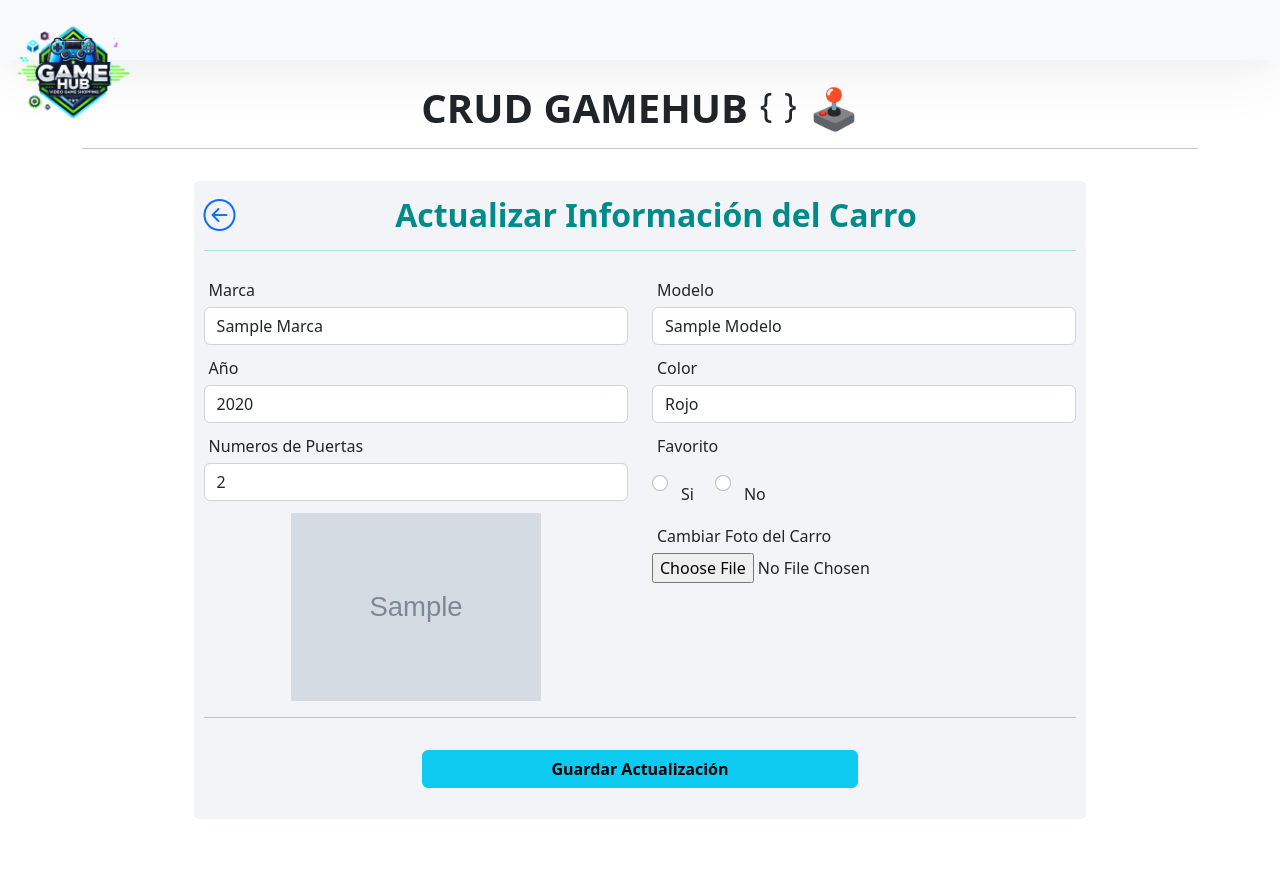
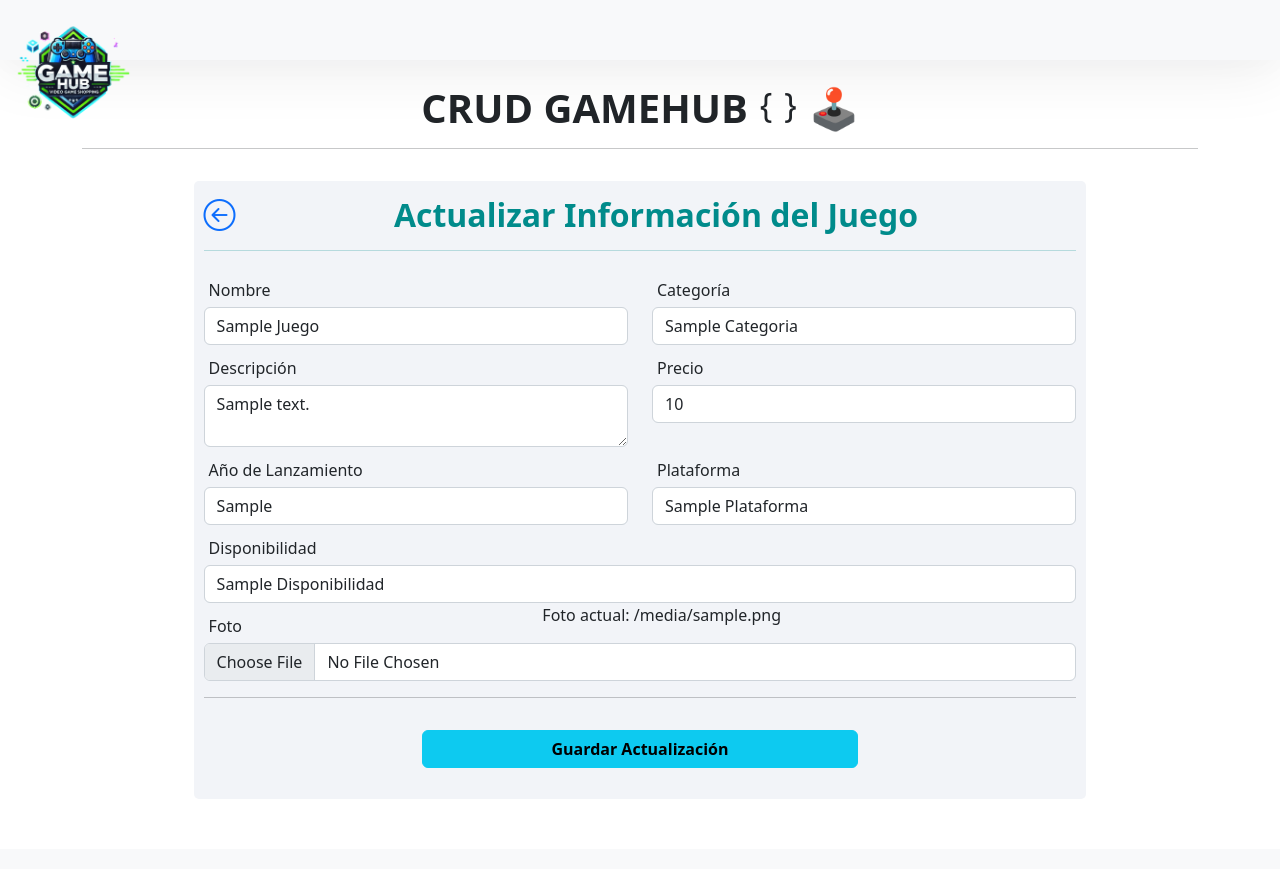
Before and after one commit to KevinKener/Proyecto-FinalProg-II--Juan---Lucas---Kevin---Franco---Santiago-, a Flask app: template app/templates/public/acciones/update.html in a window 1280 px wide. After the commit the page ends 768 px from the top, so only its background shows below. Run offline with Flask 3, Linux system fonts and the light colour scheme; the template is opened without the code that fills it: most values are stand-ins (such as "Sample title", 1, 10 or a date in 2020); grey boxes marked "Sample" are stand-in pictures; some libraries are stand-ins or nearby versions.

Commit message:
Arreglos en la parte de CRUD

```diff
--- a/app/app.py
+++ b/app/app.py
@@ -3,10 +3,16 @@
 from config import init_app
 import os
 from flask_mysqldb import MySQL
+# Asegúrate de importar SQLAlchemy
 
 
 # Inicializa la app
 app = Flask(__name__)
+
+# Configura para que las plantillas se recarguen automáticamente
+app.config['TEMPLATES_AUTO_RELOAD'] = True
+
+
 
 app.config['MYSQL_HOST'] = 'localhost'
 app.config['MYSQL_USER'] = 'root'
@@ -35,24 +41,21 @@
     return '.' in filename and filename.rsplit('.', 1)[1].lower() in ALLOWED_EXTENSIONS
 
 def recibeFoto(file):
-    # Verifica si el archivo es válido y tiene una extensión permitida
-    if file and allowed_file(file.filename):
-        # Obtén el nombre seguro del archivo
+    if file and allowed_file(file.filename):  # Asegúrate de que el archivo sea válido
         filename = secure_filename(file.filename)
-
-        # Define la ruta donde se guardarán las fotos
         upload_folder = os.path.join(os.path.dirname(__file__), 'static', 'uploads')
 
-        # Verifica si el directorio existe, si no, lo crea
+        # Verificar si el directorio existe, si no, lo crea
         if not os.path.exists(upload_folder):
             os.makedirs(upload_folder)
 
-        # Guarda el archivo en el directorio 'uploads'
+        # Guardar la foto en el directorio 'uploads'
         file.save(os.path.join(upload_folder, filename))
 
-        # Retorna el nombre del archivo guardado
+        # Retorna el nombre del archivo
         return filename
-    return None  # Si el archivo no es válido o no existe
+    return None
+
 
 @app.route('/registrar-juego', methods=['GET', 'POST'])
 def addJuego():
@@ -139,6 +142,77 @@
 
     return resultadoeliminar  # Si se eliminó correctamente, devuelve 1, si no 0
 
+
+
+@app.route('/editar/<int:id>', methods=['GET', 'POST'])
+def editarJuego(id):
+    cur = mysql.connection.cursor()
+    cur.execute('SELECT * FROM juegos WHERE id = %s', (id,))
+    juego = cur.fetchone()
+
+    if not juego:
+        return "Juego no encontrado", 404
+
+    if request.method == 'POST':
+        nombre = request.form['nombre']
+        categoria = request.form['categoria']
+        descripcion = request.form['descripcion']
+        precio = request.form['precio']
+        anio_lanzamiento = request.form['anio_lanzamiento']
+        plataforma = request.form['plataforma']
+        disponibilidad = request.form['disponibilidad']
+
+        print(f"Datos recibidos: {nombre}, {categoria}, {descripcion}, {precio}, {anio_lanzamiento}, {plataforma}, {disponibilidad}")
+
+        if 'foto' in request.files:
+            foto = request.files['foto']
+            if foto.filename != '':
+                nuevoNombreFile = recibeFoto(foto)
+            else:
+                nuevoNombreFile = juego['foto']
+        else:
+            nuevoNombreFile = juego['foto']
+
+        result = actualizarJuego(id, nombre, categoria, descripcion, precio, anio_lanzamiento, plataforma, disponibilidad, nuevoNombreFile)
+
+        if result == 1:
+            return redirect(url_for('inicio'))
+        else:
+            return render_template('public/layout.html', msg='Error al actualizar el juego', tipo=1)
+
+    return render_template('public/acciones/update.html', juego=juego)
+
+
+def actualizarJuego(id, nombre, categoria, descripcion, precio, anio_lanzamiento, plataforma, disponibilidad, nuevoNombreFile):
+    cur = mysql.connection.cursor()
+    query = """
+    UPDATE juegos
+    SET nombre = %s, categoria = %s, descripcion = %s, precio = %s, anio_lanzamiento = %s, plataforma = %s, disponibilidad = %s, foto = %s
+    WHERE id = %s
+    """
+    values = (nombre, categoria, descripcion, precio, anio_lanzamiento, plataforma, disponibilidad, nuevoNombreFile, id)
+    print(f"Ejecutando query: {query} con valores {values}")  # Imprime la consulta para verificar
+    cur.execute(query, values)
+    mysql.connection.commit()
+
+    if cur.rowcount == 1:  # Si se actualizó una fila
+        return 1
+    else:
+        return 0
+
+
+
+@app.route('/ver_juego/<int:id>', methods=['GET'])
+def verJuego(id):
+    cur = mysql.connection.cursor()
+    cur.execute('SELECT * FROM juegos WHERE id = %s', (id,))
+    juego = cur.fetchone()
+
+    if not juego:
+        return "Juego no encontrado", 404
+    return render_template('public/acciones/view.html', juego=juego)
+
+
 @app.errorhandler(404)
 def notfound(error):
     return redirect(url_for('inicio'))
--- a/app/templates/public/acciones/update.html
+++ b/app/templates/public/acciones/update.html
@@ -1,111 +1,97 @@
 {% extends 'public/layout.html' %}
-{% block title %}Registrar Carro{% endblock %}
 
 {% block body %}
-
-
   <section>
     <h2>
       <a href="/" class="left" title="Volver"><i class="bi bi-arrow-left-circle"></i></a>
-        Actualizar Información del Carro
+      Actualizar Información del Juego
       <hr>
     </h2>
 
-    {% if (dataInfo) %}
-      <form action="{{ url_for('formActualizarCarro', idCarro = dataInfo.id ) }}" method="POST" class="mb-3" autocomplete="off" enctype="multipart/form-data">
-        <input type="text" class="form-control" name="id" value="{{ dataInfo.id }}" required hidden>
+    {% if juego %}
+    <form id="updateForm" action="{{ url_for('editarJuego', id=juego[0]) }}" method="POST" class="mb-3" autocomplete="off" enctype="multipart/form-data">
+        <input type="text" class="form-control" name="id" value="{{ juego.id }}" required hidden>
 
         <div class="row">
           <div class="col">
-                <label for="marca">Marca</label>
-                <input type="text" name="marca" value="{{ dataInfo.marca }}" class="form-control">
+            <label for="nombre">Nombre</label>
+            <input type="text" name="nombre" value="{{ juego.nombre }}" class="form-control" required>
           </div>
           <div class="col">
-                <label for="modelo">Modelo</label>
-                <input type="text" name="modelo" value="{{ dataInfo.modelo }}" class="form-control">
+            <label for="categoria">Categoría</label>
+            <input type="text" name="categoria" value="{{ juego.categoria }}" class="form-control" required>
           </div>
         </div>
 
         <div class="row">
           <div class="col">
-                <label for="year">Año</label>
-                <input type="number" name="year" value="{{ dataInfo.year }}" class="form-control">
+            <label for="descripcion">Descripción</label>
+            <textarea name="descripcion" class="form-control" required>{{ juego.descripcion }}</textarea>
           </div>
-
           <div class="col">
-                <label for="color">Color</label>
-                {% with  colores = ["Rojo","Gris","Blanco","Plata"] %}
-                <select name="color" class="form-control">
-                    {% for color in colores %}
-                        {% if(color == dataInfo.color) %}
-                            <option value="{{ color }}" selected>{{ color }}</option>
-                        {% else %}
-                            <option value="{{ color }}">{{ color }}</option>
-                        {% endif %}
-                    {% endfor %}
-                </select>
-                {% endwith %}
-            </div>
-        </div>
-
-
-        <div class="row">
-            <div class="col">
-                <label for="puertas">Numeros de Puertas</label>
-                {% with  puertas = ['2','4'] %}
-                <select name="puertas" class="form-control">
-                    {% for puerta in puertas %}
-                        {% if(puerta == dataInfo.puertas) %}
-                            <option value="{{ puerta }}" selected> {{ puerta }}</option>
-                        {% else %}
-                            <option value="{{ puerta }}"> {{ puerta }}</option>
-                        {% endif %}
-                    {% endfor %}
-                </select>
-                {% endwith %}
-            </div>
-
-            <div class="col">
-                <label for="favorito">Favorito</label>
-                <br><br>
-                <div class="form-check form-check-inline">
-
-                    <input class="form-check-input" type="radio" name="favorito" value="Si" {{ dataInfo.favorito =='Si' and 'checked' or '' }}>
-                    <label class="form-check-label" for="favorito">Si</label>
-                </div>
-                <div class="form-check form-check-inline">
-                    <input class="form-check-input" type="radio" name="favorito" value="No" {{ 'checked' if dataInfo.favorito =='No' else '' }}>
-                    <label class="form-check-label" for="favorito">No</label>
-                </div>
+            <label for="precio">Precio</label>
+            <input type="text" name="precio" value="{{ juego.precio }}" class="form-control" required>
           </div>
         </div>
 
         <div class="row">
-            {% set urlCarro = '/static/assets/fotos_carros/' %}
-            <div class="col-md-6">
-                {% if(dataInfo.foto !="") %}
-                        <img src="{{ urlCarro }}{{ dataInfo.foto }}" class="foto_update" alt="{{ dataInfo.marca }}">
-                    {% else %}
-                        <img src="{{ urlCarro }}sin_foto.jpg" class="foto_update" alt="coche">
-                {% endif %}
+          <div class="col">
+            <label for="anio_lanzamiento">Año de Lanzamiento</label>
+            <input type="text" name="anio_lanzamiento" value="{{ juego.anio_lanzamiento }}" class="form-control" required>
           </div>
-            <div class="col-md-6">
-                <label for="foto">Cambiar Foto del Carro</label>
-                <input type="file" name="foto" class="form-control-file" accept="image/*">
+          <div class="col">
+            <label for="plataforma">Plataforma</label>
+            <input type="text" name="plataforma" value="{{ juego.plataforma }}" class="form-control" required>
           </div>
         </div>
+
+        <div class="row">
+          <div class="col">
+            <label for="disponibilidad">Disponibilidad</label>
+            <input type="text" name="disponibilidad" value="{{ juego.disponibilidad }}" class="form-control" required>
+          </div>
+        </div>
+
+        <div class="row">
+          <div class="col">
+            <label for="foto">Foto</label>
+            <input type="file" name="foto" class="form-control">
+            <p>Foto actual: {{ juego.foto }}</p>
+          </div>
+        </div>
+
         <hr>
         <input class="button-primary mt-3 btn btn-info btn-block bold" type="submit" value="Guardar Actualización">
       </form>
-
     {% else %}
       <div class="col-12">
         <h2 class="text-center">
-              No existe el Coche
+          No existe el Juego
         </h2>
       </div>
     {% endif %}
-
   </section>
 
+  <script>
+    document.getElementById("updateForm").onsubmit = function(event) {
+      event.preventDefault(); // Evitar el comportamiento por defecto del formulario
+
+      var formData = new FormData(this);
+      var urlForm = "{{ url_for('editarJuego', id=juego[0]) }}";  // URL correcta de la acción
+
+      $.ajax({
+        type: "POST",
+        url: urlForm,
+        data: formData,
+        contentType: false,
+        processData: false,
+        success: function(response) {
+          window.location.href = '/';  // Redirigir a la página principal después de la actualización
+        },
+        error: function(xhr, status, error) {
+          alert('Error al actualizar el juego.');
+        }
+      });
+    };
+  </script>
 {% endblock %}
--- a/app/templates/public/layout.html
+++ b/app/templates/public/layout.html
@@ -73,6 +73,8 @@
     }
   </script>
 
+
+
 </body>
 
 </html>
```
Also changed, not shown: app/controller/controllerJuego.py (+15 -5 lines), app/models.py (added, +12 -0 lines), app/templates/public/acciones/lista.html (+23 -4 lines), app/templates/public/acciones/view.html (+16 -20 lines). Lines whose indentation alone changed are shown as unchanged.
